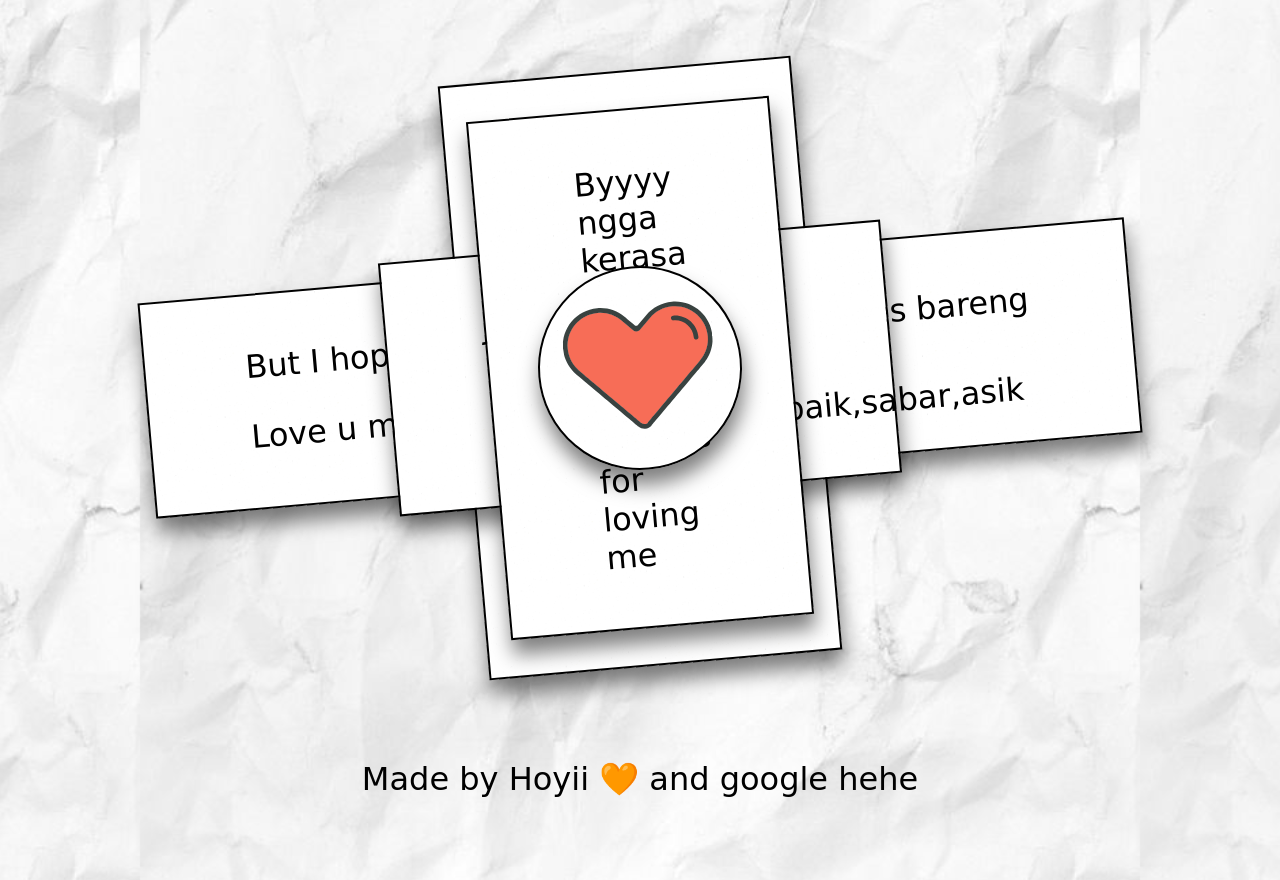
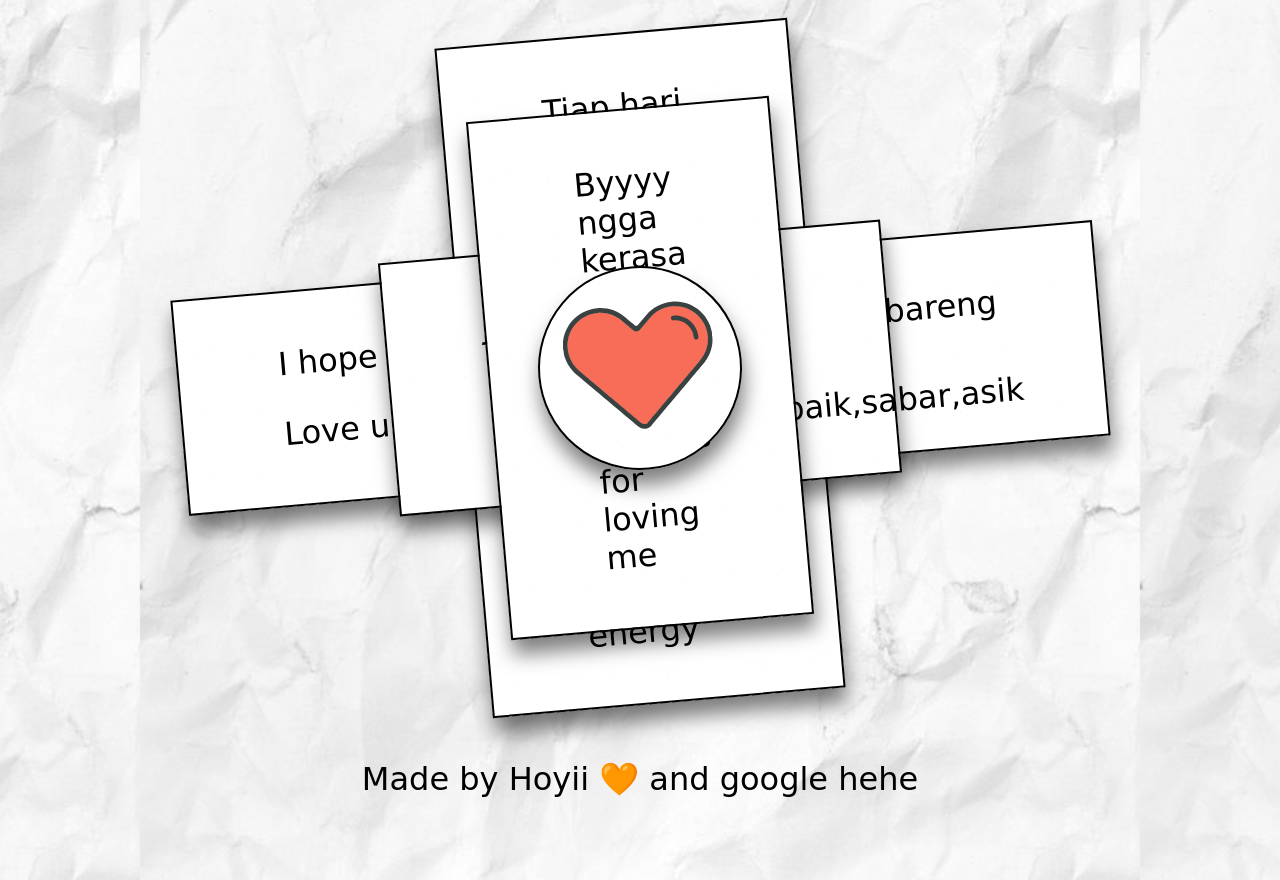
Before and after one commit to qixyyy/movv, a plain HTML site: page index.html in a window 1280 px wide. Drawn offline with Linux system fonts and the light colour scheme; a script that the page names is missing; a web font is replaced by a local one.

Commit message:
Update index.html

```diff
--- a/index.html
+++ b/index.html
@@ -28,12 +28,12 @@
         </div>
 
         <div class="paper paper4">
-            <p>Maafin aku yang nyebelin, bikin kamu badmood</p>
-            <p>Maafin aku yang ngga berani nembak langsung</p>
+            <p>Tiap hari aku ngerasa happy and excited</p>
+            <p>Even when i was tired, you recharged my energy</p>
         </div>
 
         <div class="paper paper5">
-            <p>But I hope we can create more memories bareng</p>
+            <p>I hope we can create more memories bareng</p>
             <p>Love u most sampe selamanya 🧡</p>
         </div>
 
```
